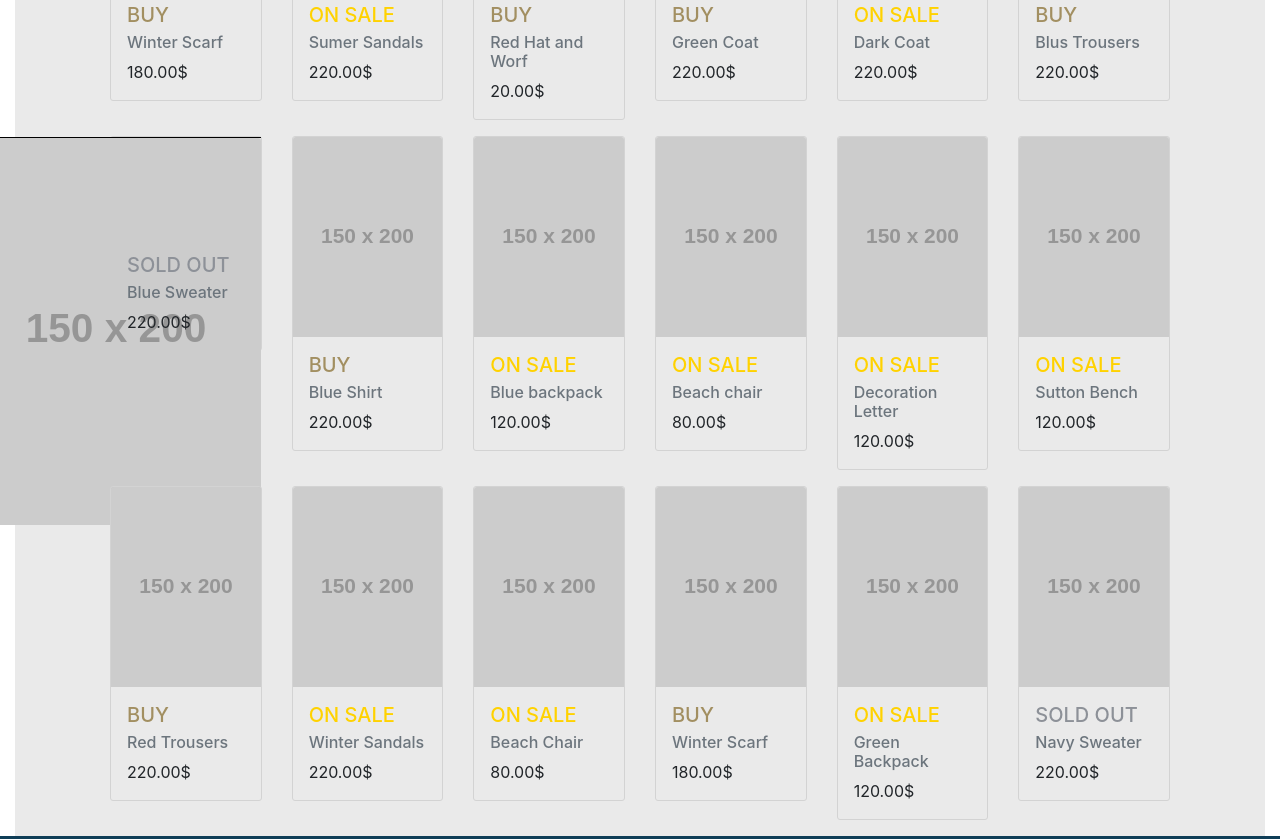
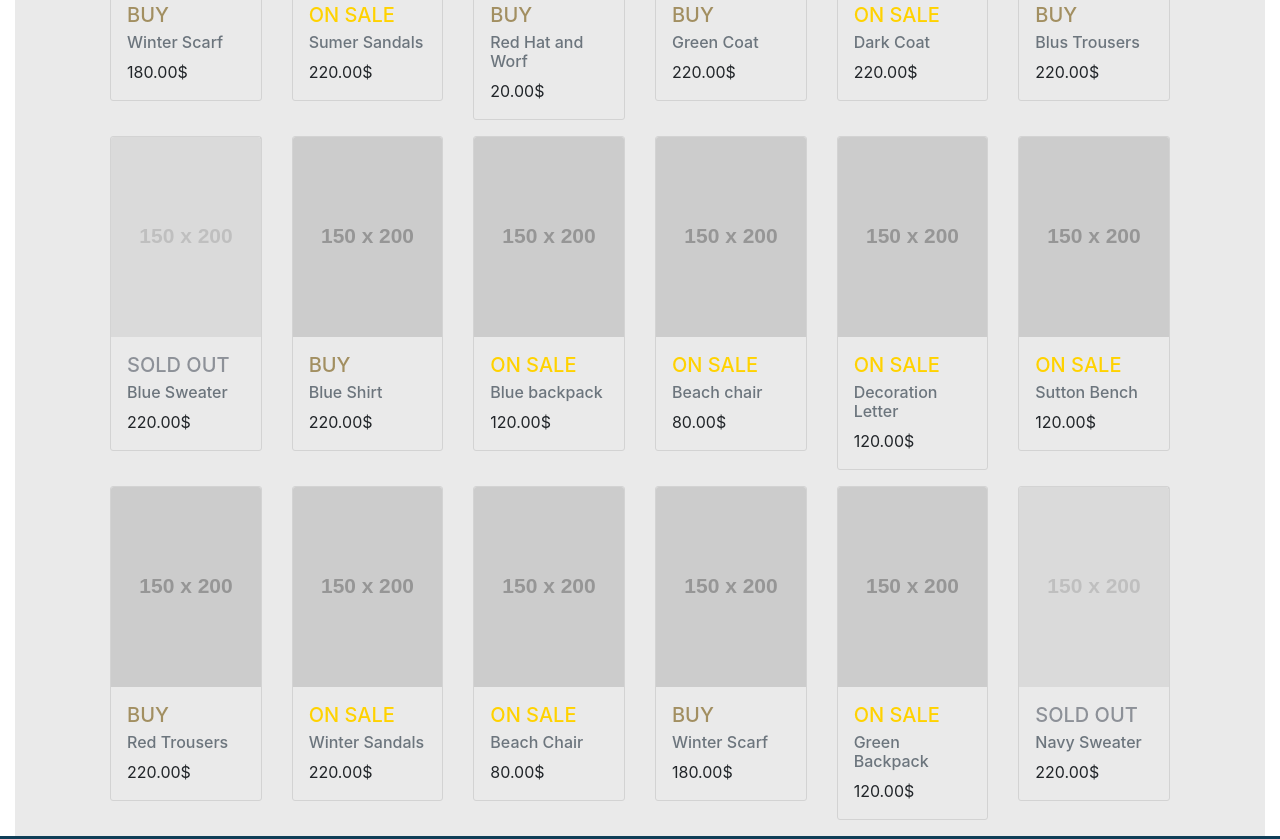
Before and after one commit to a-delmas/sunday, a plain HTML site: page index.html in a window 1280 px wide. Shown: the part 1148-1987 px from the top of the page. Drawn offline with nearby package versions, Linux system fonts and the light colour scheme; placeholder pictures from the web are drawn by us; a script that the page names is missing.

Commit message:
Switch 2

```diff
--- a/Sass/_card.scss
+++ b/Sass/_card.scss
@@ -14,13 +14,17 @@ color:lightgray;
 color:black;
  }
 
-img{
-    width:100%;
-    #hr {
-        transform: rotate(135deg);
-   }
+ .body-card{
+    margin: 1rem;
+}
 
-}
- .body-card{
-    padding: 1rem;
-}
+.sold {
+    opacity: .5;
+    background:
+        linear-gradient(to top left,
+            rgba(0,0,0,0) 0%,
+            rgba(0,0,0,0) calc(50% - 0.8px),
+            rgba(0,0,0,1) 50%,
+            rgba(0,0,0,0) calc(50% + 0.8px),
+            rgba(0,0,0,0) 100%);
+    }
--- a/index.html
+++ b/index.html
@@ -39,34 +39,33 @@
                                     <a class="nav-link disabled" href="#">Blog</a>
                                 </li>
                             </ul>
-                            <a href="#footer"><i class="fas fa-search"></i></a>
+                            <i class="fas fa-search"></i>
                         </div>
                     </nav>
                     <div class="head">
                         <h1 id="tittle">SUNDAYS</h1>
                         <h1>We craft ocean</h1>
                         <h1>friendly apparel</h1>
-                        <button type="button" class="btn">BROWSE OUR PRODUCTS</button>
+                        <a href="#footer"><button type="button" class="btn">BROWSE OUR PRODUCTS</button></a>
                     </div>
                 </div>
             </div>
             <a href="#spring"><i class="fas fa-chevron-down"></i></a>
         </header>
         <main>
-            <div class="row size">
+            <div class="row size" id="spring">
                 <div class="col-12">
                     <h2>Spring Summer 2017</h2>
                     <div class="col-12">
                         <div class="row">
                             <div class="col-12 col-md-6 col-lg-2">
                                 <div class="whole-card">
-                                    <img src="https://via.placeholder.com/150x200" alt="Card image cap">
+                                    <img class="card-img-top" src="https://via.placeholder.com/150x200" alt="Card image cap">
                                     <div class="body-card">
                                         <h5 class="card-title buy">BUY</h5>
                                         <h6 class="card-subtitle mb-2 text-muted">Winter Scarf</h6>
                                         <p class="card-text">180.00$</p>
                                     </div>
-
                                 </div>
                             </div>
                             <div class="col-12 col-md-6 col-lg-2">
@@ -128,9 +127,8 @@
                         <div class="row">
                             <div class="col-12 col-md-6 col-lg-2">
                                 <div class="whole-card">
-                                    <div id="hr" style="border-top:1px solid #000000; height:100px; margin-left:-140px;">
-                                    <img class="card-img-top" src="https://via.placeholder.com/150x200"
-                                        alt="Card image cap"></div>
+                                    <img class="card-img-top sold" src="https://via.placeholder.com/150x200"
+                                        alt="Card image cap">
                                     <div class="body-card">
                                         <h5 class="card-title sold-out">SOLD OUT</h5>
                                         <h6 class="card-subtitle mb-2 text-muted">Blue Sweater</h6>
@@ -252,7 +250,7 @@
                             </div>
                             <div class="col-12 col-md-6 col-lg-2">
                                 <div class="whole-card">
-                                    <img class="card-img-top" src="https://via.placeholder.com/150x200"
+                                    <img class="card-img-top sold" src="https://via.placeholder.com/150x200"
                                         alt="Card image cap">
                                     <div class="body-card">
                                         <h5 class="card-title sold-out">SOLD OUT</h5>
```
Also changed, not shown: Screen_Shot_2017-03-20_at_19.08.39-fullpage.png (added), style.css, 1 other file.
